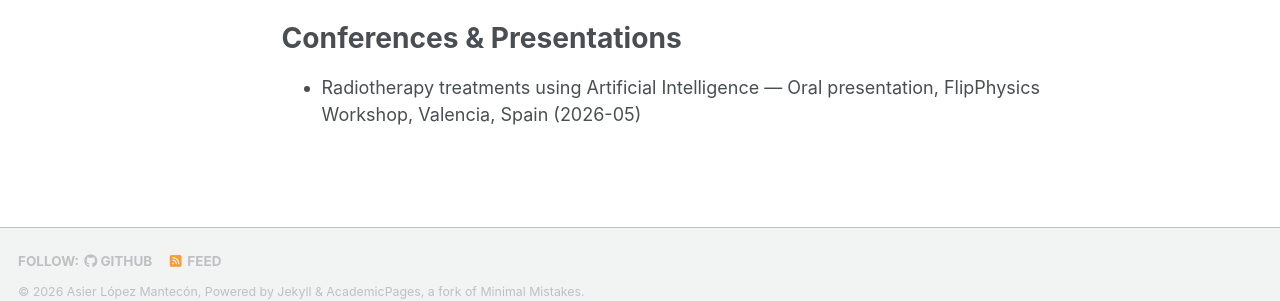
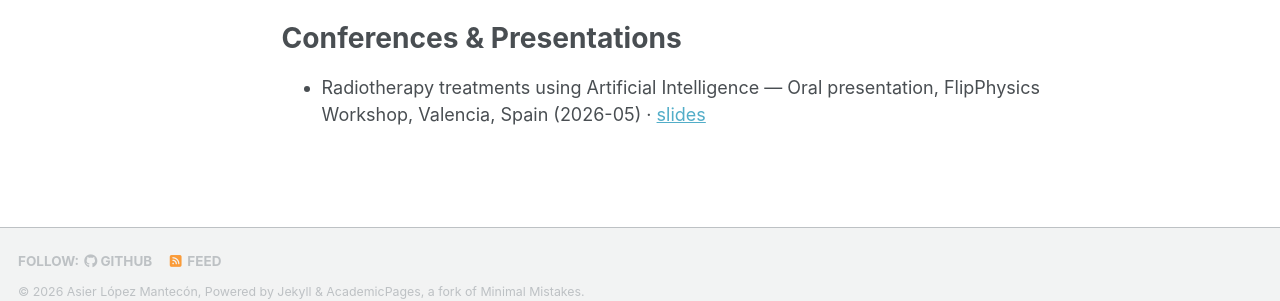
Before and after one commit to asierlopez2003-blip/asierlopez2003-blip.github.io, a Jekyll site: the page built from _pages/cv.md, in a window 1280 px wide and 1400 px high, scrolled down 700 px. Shown: the part 1062-1363 px from the top of the window. Built offline with Jekyll 4.4.1, drawn with Linux system fonts in a browser that asks for light colours; a style sheet for code colours, icons or effects is not loaded.

Commit message:
feat(talks): publish FlipPhysics talk entry, slides deck and /talks/ item

```diff
--- a/_pages/cv.md
+++ b/_pages/cv.md
@@ -79,7 +79,7 @@
 
 {%- if congresos and congresos.size > 0 %}
 {%- for c in congresos %}
-* {{ c.title }} — {{ c.kind }}, {{ c.event }}, {{ c.location }} ({{ c.date }})
+* {{ c.title }} — {{ c.kind }}, {{ c.event }}, {{ c.location }} ({{ c.date }}){% if c.slides %} · [slides]({{ c.slides }}){% endif %}
 {%- endfor %}
 {%- else %}
 * No talks recorded yet.
--- a/_sass/layout/_expediente.scss
+++ b/_sass/layout/_expediente.scss
@@ -265,6 +265,12 @@
   font-size: $type-size-6;
 }
 
+.exp-talks__links {
+  display: block;
+  margin-top: 0.2rem;
+  font-size: $type-size-6;
+}
+
 /* ---------- Misc ------------------------------------------------------------ */
 
 .exp-lede {
```
Also changed, not shown: _data/congresos.yml (+8 -2 lines), _data/documentos.yml (+11 -0 lines), _pages/expediente.html (+7 -0 lines), _talks/2026-05-flipphysics-radiotherapy-ai.md (added, +16 -0 lines), files/README.md (+1 -0 lines), 1 other file.
